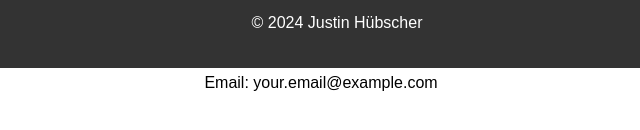
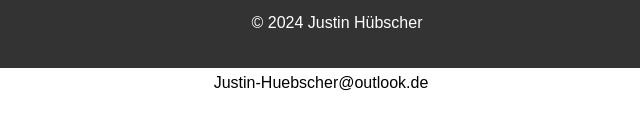
Before and after one commit to Teramisu444/Teramisu444.github.io, a plain HTML site: page index.html in a window 1280 px wide. Shown: the part 732-862 px from the top of the page, 319-959 px from the left. Drawn offline with Linux system fonts and the light colour scheme.

Commit message:
Update index.html

```diff
--- a/index.html
+++ b/index.html
@@ -45,7 +45,7 @@
 
 <section id="contact">
     <h2>Contact</h2>
-    <p>Email: your.email@example.com</p>
+    <p>Justin-Huebscher@outlook.de</p>
 </section>
 
 <footer>
```
